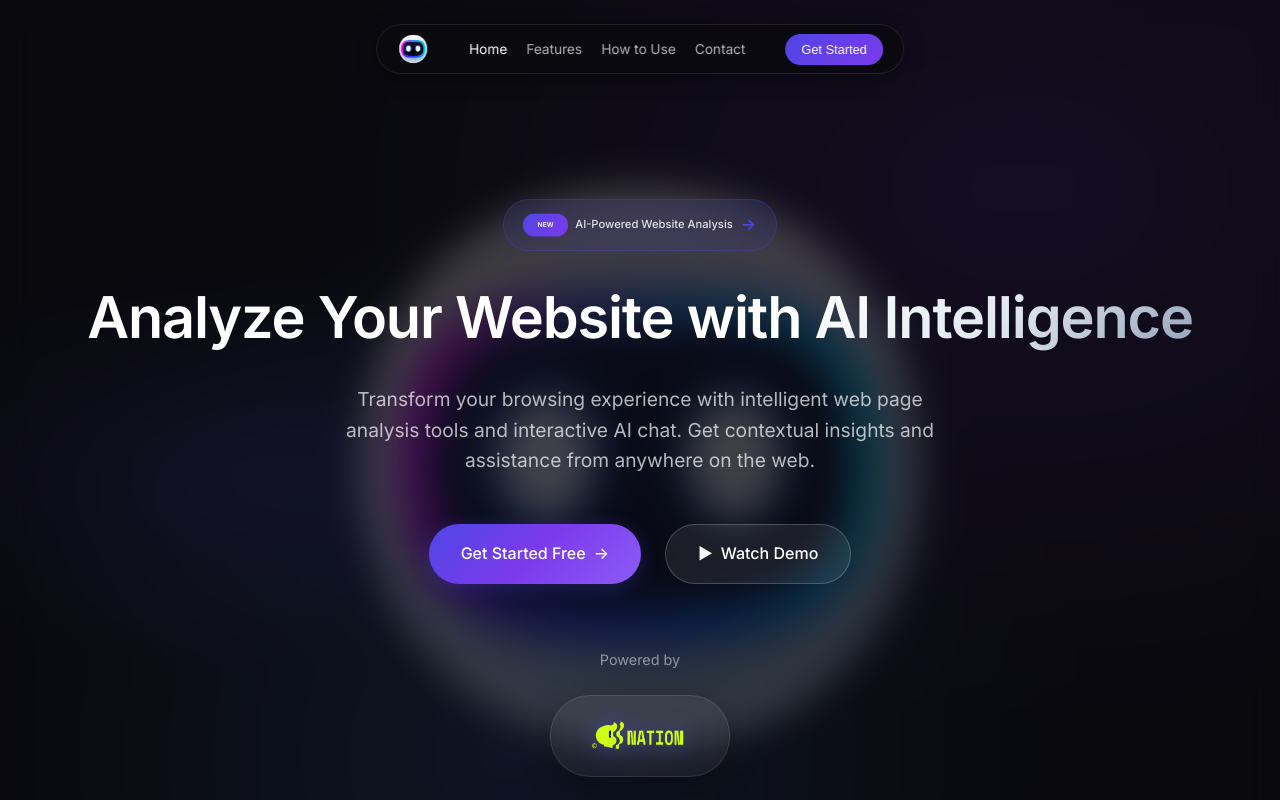
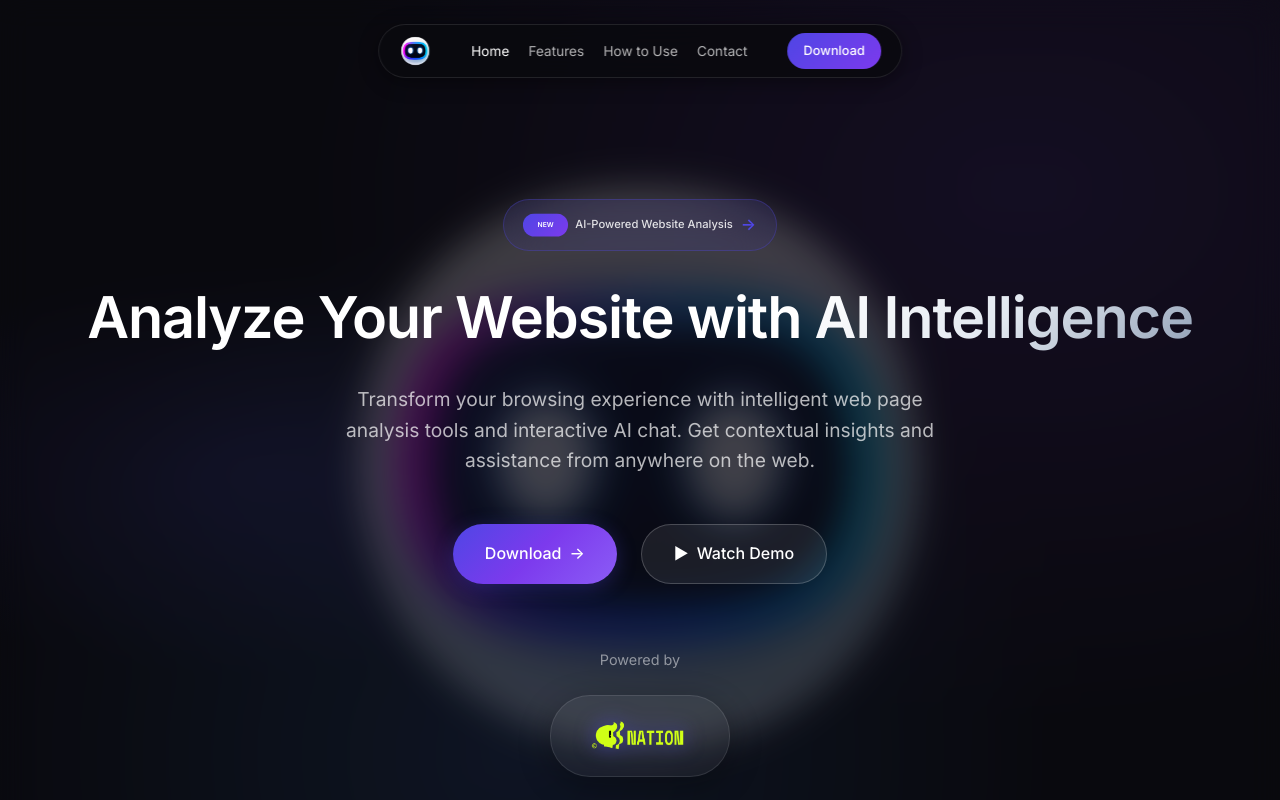
Before and after one commit to envexx/site-scout, a browser extension: page landing-page/index.html in a window 1280 px wide. Shown: the top 800 px of the page. Drawn offline with nearby package versions, Linux system fonts and the light colour scheme.

Commit message:
update readme

```diff
--- a/landing-page/index.html
+++ b/landing-page/index.html
@@ -105,6 +105,8 @@
             font-size: 0.8rem;
             cursor: pointer;
             transition: all 0.3s ease;
+            text-decoration: none;
+            display: inline-block;
         }
 
         .get-started-btn:hover {
@@ -965,7 +967,7 @@
                 <li><a href="#howto">How to Use</a></li>
                 <li><a href="#contact">Contact</a></li>
             </ul>
-            <button class="get-started-btn">Get Started</button>
+            <a href="https://github.com/envexx/site-scout" target="_blank" class="get-started-btn">Download</a>
         </div>
     </nav>
 
@@ -996,8 +998,8 @@
 
             <!-- Action Buttons -->
             <div class="action-buttons">
-                <a href="#" class="btn btn-primary">
-                    Get Started Free
+                <a href="https://github.com/envexx/site-scout" target="_blank" class="btn btn-primary">
+                    Download
                     <span>→</span>
                 </a>
                 <a href="#" class="btn btn-demo">
@@ -1175,7 +1177,7 @@
                             <li>Works on Chrome, Firefox, and Edge</li>
                             <li>Automatic updates included</li>
                         </ul>
-                        <button class="btn btn-primary">Download Extension</button>
+                        <a href="https://github.com/envexx/site-scout" target="_blank" class="btn btn-primary">Download Extension</a>
                     </div>
                     <img src="./picture/logo.png" alt="Download Extension Preview" class="preview-img">
                 </div>
@@ -1286,7 +1288,7 @@
                 Join thousands of users who are already experiencing the future of web browsing with AI-powered insights and analysis.
             </p>
             <div class="action-buttons">
-                <button class="btn btn-primary">Get Started Free</button>
+                <a href="https://github.com/envexx/site-scout" target="_blank" class="btn btn-primary">Download</a>
                 <button class="btn btn-demo">Learn More</button>
             </div>
         </div>
```
Also changed, not shown: README.md.
